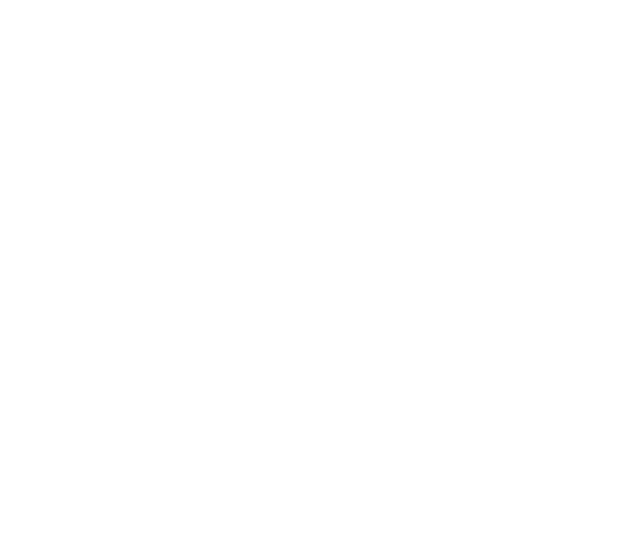
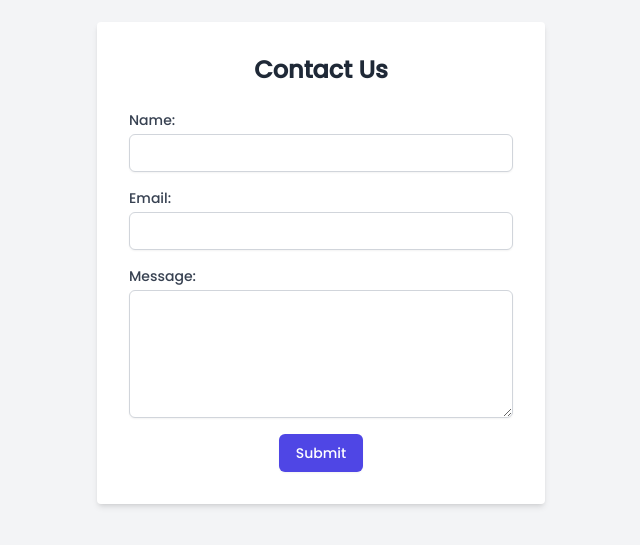
Before and after one commit to Biraj-Thapa/Book-Store, a React (Vite) app in the folder Frontend/: page /contact in a window 1280 px wide. Before the commit this address had no page. Shown: the part 137-682 px from the top of the page, without its empty margins (319-959 px from the left). Built offline with nearby package versions, Linux system fonts and the light colour scheme.

Commit message:
added contact us form

```diff
--- a/Frontend/src/App.jsx
+++ b/Frontend/src/App.jsx
@@ -3,6 +3,7 @@
 import { Routes,Route } from "react-router-dom";
 import Courses from "./courses/Courses";
 import Signup from "./components/Signup";
+import Contact from "./contact/Contact";
 
 const App = () => {
   return (
@@ -12,6 +13,7 @@
         <Route path="/" element={<Home/>}/>
         <Route path="/course" element={<Courses/>}/>
         <Route path="/signup" element={<Signup/>}/>
+        <Route path="/contact" element={<Contact/>}/>
       </Routes>
       </div>
 
--- a/Frontend/src/components/Navbar.jsx
+++ b/Frontend/src/components/Navbar.jsx
@@ -41,7 +41,7 @@
         <a href="/course">Course</a>
       </li>
       <li>
-        <a>Contact</a>
+        <a href="/contact">Contact</a>
       </li>
       <li>
         <a>About</a>
--- /dev/null
+++ b/Frontend/src/contact/Contact.jsx
@@ -0,0 +1,72 @@
+import React, { useState } from 'react';
+
+
+function App() {
+  const [form, setForm] = useState({
+    name: '',
+    email: '',
+    message: '',
+  });
+
+  const handleChange = (e) => {
+    const { name, value } = e.target;
+    setForm({
+      ...form,
+      [name]: value,
+    });
+  };
+
+  const handleSubmit = (e) => {
+    e.preventDefault();
+    console.log('Form submitted:', form);
+  };
+
+  return (
+    <div className="min-h-screen bg-gray-100 flex items-center justify-center">
+      <div className="bg-white p-8 rounded shadow-md w-full max-w-md">
+        <h1 className="text-2xl font-bold mb-6 text-center">Contact Us</h1>
+        <form onSubmit={handleSubmit} className="space-y-4">
+          <div>
+            <label className="block text-sm font-medium text-gray-700" htmlFor="name">Name:</label>
+            <input
+              type="text"
+              id="name"
+              name="name"
+              value={form.name}
+              onChange={handleChange}
+              className="mt-1 block w-full p-2 border border-gray-300 rounded-md shadow-sm focus:outline-none focus:ring-indigo-500 focus:border-indigo-500 sm:text-sm"
+            />
+          </div>
+          <div>
+            <label className="block text-sm font-medium text-gray-700" htmlFor="email">Email:</label>
+            <input
+              type="email"
+              id="email"
+              name="email"
+              value={form.email}
+              onChange={handleChange}
+              className="mt-1 block w-full p-2 border border-gray-300 rounded-md shadow-sm focus:outline-none focus:ring-indigo-500 focus:border-indigo-500 sm:text-sm"
+            />
+          </div>
+          <div>
+            <label className="block text-sm font-medium text-gray-700" htmlFor="message">Message:</label>
+            <textarea
+              id="message"
+              name="message"
+              value={form.message}
+              onChange={handleChange}
+              className="mt-1 block w-full p-2 border border-gray-300 rounded-md shadow-sm focus:outline-none focus:ring-indigo-500 focus:border-indigo-500 sm:text-sm h-32"
+            />
+          </div>
+          <div className="text-center">
+            <button type="submit" className="inline-flex justify-center py-2 px-4 border border-transparent shadow-sm text-sm font-medium rounded-md text-white bg-indigo-600 hover:bg-indigo-700 focus:outline-none focus:ring-2 focus:ring-offset-2 focus:ring-indigo-500">
+              Submit
+            </button>
+          </div>
+        </form>
+      </div>
+    </div>
+  );
+}
+
+export default App;
```
